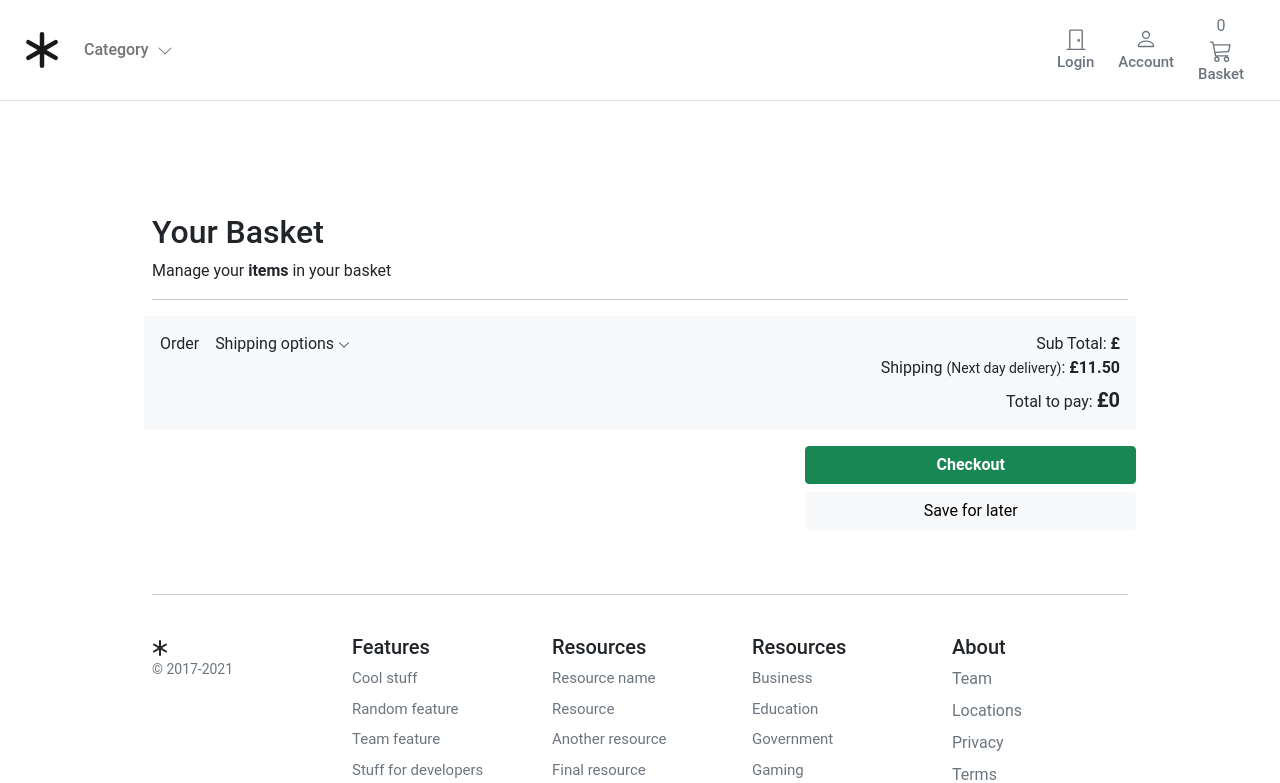
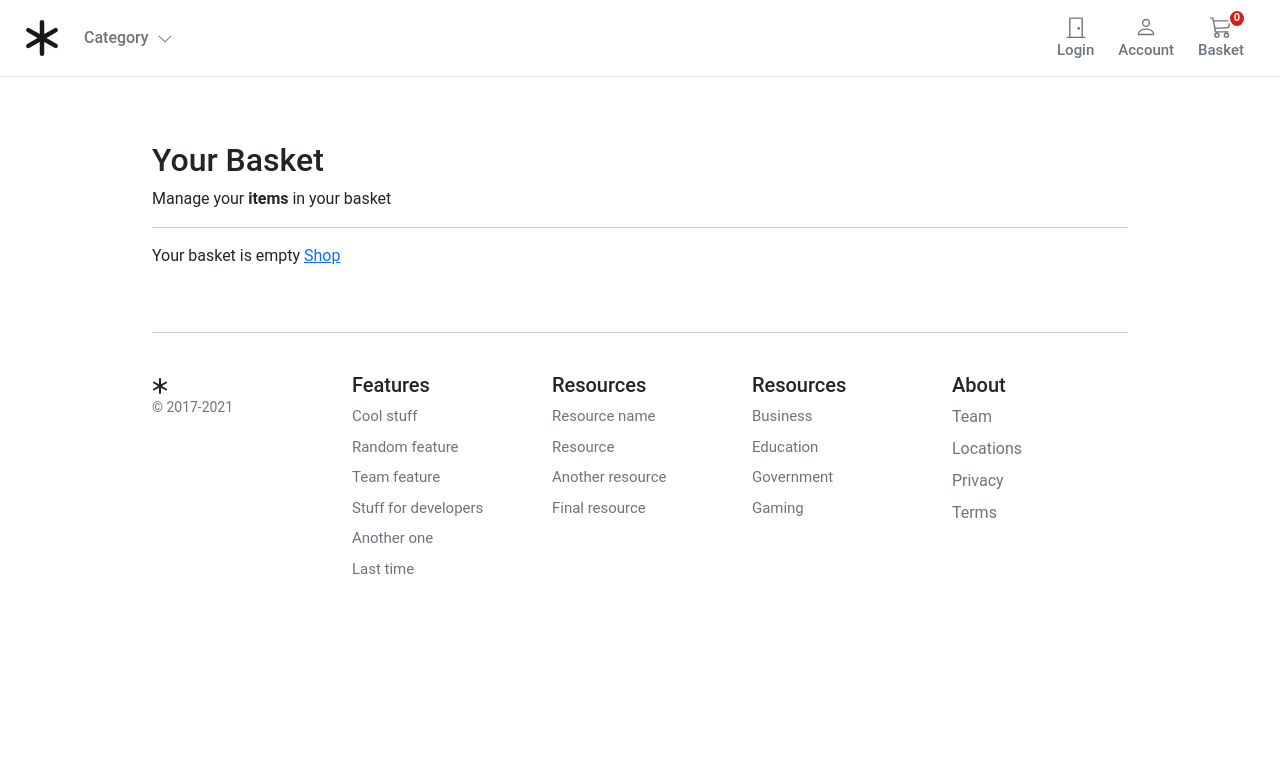
Before and after one commit to trueomarson/ecommerce_project, a Django app: page /basket/ in a window 1280 px wide. Shown: the top 783 px of the page. After the commit the page ends 574 px from the top, so only its background shows below. Run offline with Django 3.2, Linux system fonts and the light colour scheme; data comes from the database, SQL or seed files in the repository; both versions use the stored data as it was after the commit.

Commit message:
next commit

```diff
--- a/static/core/css/base.css
+++ b/static/core/css/base.css
@@ -71,6 +71,37 @@ html, body, p, div{
     }
 }
 
+/* Basket Manu */
+
+.basket-qty{
+    color: #fff;
+    background: #d42114;
+    border: 2px solid #fff;
+    border-radius: 50%;
+    text-align: center;
+    font-size: 11px;
+    height: 15px;
+    width: 14px;
+    position: absolute;
+    box-sizing: content-box;
+    font-weight: 600;
+    display: flex;
+    justify-content: center;
+    align-items: center;
+    top: 1px;
+    right: 10px;
+}
+
+.basket-btn{
+    position: relative;
+}
+
+.basket-btn:hover, .basket-btn:focus, .basket-btn:active, .basket-btn.active{
+    color:#d42114;
+    transition-duration: 0.4s;
+    background-color: #fff;
+}
+
 /* Footer */
 
 .footer > div > div > ul > li{
--- a/templates/basket/summary.html
+++ b/templates/basket/summary.html
@@ -1,10 +1,9 @@
 {% extends "../base.html" %}
 {% load static %}
-{% block title %}Basket Summary{%endblock %} {% block content %}
+{% block title %}Basket Summary{%endblock %}
+{% block content %}
 
-
-<main class="pt-5">
-  <div class="container" style="max-width: 1000px">
+<div class="container">
   <div class="col-12">
     <h1 class="h2">Your Basket</h1>
   </div>
@@ -13,20 +12,24 @@
   </div>
   <hr />
 </div>
-  <div class="container" style="max-width: 1000px">
-
+<div class="container">
   <div class="row g-3">
+    {% if basket|length == 0 %}
+    <div class="col-12">Your basket is empty <a href="{% url 'store:store_home' %}">Shop</a></div>
+    {% else %}
     <div class="col-12 bg-light p-3 d-flex justify-content-between">
       <div class="d-flex d-flex-inline">
         <div class="pe-3">Order</div>
         <div class="dropdown">
-          <a class="text-reset text-decoration-none dropdown-toggle" href="#" role="link" id="dropdownLink" data-bs-toggle="dropdown" aria-expanded="false">
+          <a class="text-reset text-decoration-none dropdown-toggle" href="#" role="link" id="dropdownLink"
+            data-bs-toggle="dropdown" aria-expanded="false">
             Shipping options
-          <svg xmlns="http://www.w3.org/2000/svg" width="12" height="12" fill="currentColor" class="bi bi-chevron-down" viewBox="0 0 16 16">
-            <path fill-rule="evenodd" d="M1.646 4.646a.5.5 0 0 1 .708 0L8 10.293l5.646-5.647a.5.5 0 0 1 .708.708l-6 6a.5.5 0 0 1-.708 0l-6-6a.5.5 0 0 1 0-.708z"/>
+            <svg xmlns="http://www.w3.org/2000/svg" width="12" height="12" fill="currentColor"
+              class="bi bi-chevron-down" viewBox="0 0 16 16">
+              <path fill-rule="evenodd"
+                d="M1.646 4.646a.5.5 0 0 1 .708 0L8 10.293l5.646-5.647a.5.5 0 0 1 .708.708l-6 6a.5.5 0 0 1-.708 0l-6-6a.5.5 0 0 1 0-.708z" />
             </svg>
           </a>
-
           <ul class="dropdown-menu" aria-labelledby="dropdownLink">
             <li class="item small">Next day delivery</li>
             <li class="item small">Premimum delivery</li>
@@ -34,11 +37,12 @@
         </div>
       </div>
       <div class="text-end">
-
-          <div class="">Sub Total: <span class="fw-bold">£</span><div id="subtotal" class="d-inline-flex fw-bold">{{basket.get_subtotal_price}}</div></div>
+        <div class="">Sub Total: <span class="fw-bold">£</span>
+          <div id="subtotal" class="d-inline-flex fw-bold">{{basket.get_subtotal_price}}</div>
+        </div>
         <div id="">Shipping <span class="small">(Next day delivery)</span>: <span class="fw-bold">£11.50</span></div>
-          <div class="pt-2">Total to pay: <span class="fw-bold h5">£</span><span id="total" class="fw-bold h5">{{basket.get_total_price}}</span></div>
-
+        <div class="pt-2">Total to pay: <span class="fw-bold h5">£</span><span id="total"
+            class="fw-bold h5">{{basket.get_total_price}}</span></div>
       </div>
     </div>
     <div class="col-md-5 col-lg-4 order-md-last p-0 order-3">
@@ -48,15 +52,12 @@
       </div>
     </div>
     <div class="col-md-7 col-lg-8 p-0">
-
       {% for item in basket %}
       {% with product=item.product %}
-
       <div class="card mb-3 border-0 product-item" data-index="{{product.id}}">
         <div class="row g-0">
           <div class="col-md-2 d-none d-md-block">
-              <img class="img-fluid mx-auto d-block" alt="Responsive image"
-                  src="{{ product.image.url }}" />
+            <img class="img-fluid mx-auto d-block" alt="Responsive image" src="{{ product.image.url }}" />
           </div>
           <div class="col-md-10 ps-md-3">
             <div class="card-body p-1">
@@ -71,8 +72,10 @@
                 <option value="">3</option>
                 <option value="">4</option>
               </select>
-                <a type="button" id="update-button" data-index="{{product.id}}" class="update-button text-decoration-none small ps-3">Update</a>
-                <a type="button" id="delete-button" data-index="{{product.id}}" class="delete-button text-decoration-none small">Delete</a>
+              <a type="button" id="update-button" data-index="{{product.id}}"
+                class="update-button text-decoration-none small ps-3">Update</a>
+              <a type="button" id="delete-button" data-index="{{product.id}}"
+                class="delete-button text-decoration-none small">Delete</a>
             </div>
           </div>
         </div>
@@ -80,98 +83,9 @@
       {% endwith %}
       {% endfor %}
     </div>
-    </div>
-
-  </div>
-</main>
-
-
-
-
-{% comment %}
-
-
-
-
-
-          {% for item in basket %} {% with product=item.product %}
-
-          <div class="product-item" data-index="asdproduct.idasd" class="mb-4 container">
-            <div class="row p-3">
-              <div class="col-md-2 p-0">
-                <img class="img-fluid mx-auto d-block" width="120px" alt="Responsive image"
-                  src="asd product.image.url asd" />
-              </div>
-
-              <div class="col-md-10">
-                <a href="asd product.get_absolute_url asd" class="text-decoration-none text-reset fs-6">
-                  asd product.title asd
-                </a>
-                <div>
-                  <div class="col">
-                    <div class="row">
-                      <div class="col-6"></div>
-                      <div class="col-6 text-end">
-                        <span class="h6 fw-bold">£asd product.price asd</span>
+    {% endif %}
   </div>
 </div>
-                  </div>
-
-                  <div class="col-12">
-                    <label for="select">Qty</label>
-                    <select id="selectasdproduct.idasd">
-                      <option selected>asditem.qtyasd</option>
-                      <option value="">1</option>
-                      <option value="">2</option>
-                      <option value="">3</option>
-                      <option value="">4</option>
-                    </select>
-                    <button type="button" id="update-button" data-index="asdproduct.idasd"
-                      class="btn btn-outline-secondary btn-sm update-button">
-                      Update
-                    </button>
-                    <button type="button" id="delete-button" data-index="asdproduct.idasd"
-                      class="btn btn-outline-secondary btn-sm delete-button">
-                      Delete
-                    </button>
-                  </div>
-                </div>
-              </div>
-            </div>
-            <hr>
-          </div>
-          {% endwith %} {% endfor %}
-   <div class="col-12 text-end">
-      <div class="h6 fw-bold">Sub Total: £<div id="subtotal" class="d-inline-flex">asdbasket.get_subtotal_priceasd</div></div>
-    </div>
-        </div>
-      </div>
-      <div class="nav left col-12 p-4">
-        <div class="title-band title-in-block w-100">
-          <h2 class="h5">Basket Summary</h2>
-          <hr>
-          <dl>
-            <dt>Delivery to UK Mainland <a href="#" class="small text-uppercase text-decoration-none fs12">Change</a>
-            </dt>
-            <dd><span class="price">£11.50</span></dd>
-            <a href="#" class="small text-uppercase text-decoration-none fs12 fw-bold">Show all delivery options</a>
-          </dl>
-        </div>
-
-        <div class="d-flex justify-content-between w-100">
-          <div class="">
-            <h2 class="h5">Total <span class="fs-6 fw-normal">(Including TAX)</span></h2>
-          </div>
-
-        </div>
-
-
-
-    </div>
-
-
-
-</main> {% endcomment %}
 
 <script>
   // Delete Item
@@ -189,11 +103,10 @@
       success: function (json) {
         $('.product-item[data-index="' + prodid + '"]').remove();
 
-          if(json.qty == 0){
+        if (json.qty == 0) {
           total = 0
           subtotal = 0
-          }
-          else{
+        } else {
           total = (parseFloat(json.subtotal) + 11.50).toFixed(2);
           subtotal = json.subtotal
         }
```
Also changed, not shown: static/basket/basket.css (deleted, +0 -28 lines), db.sqlite3. Lines whose indentation alone changed are shown as unchanged.
